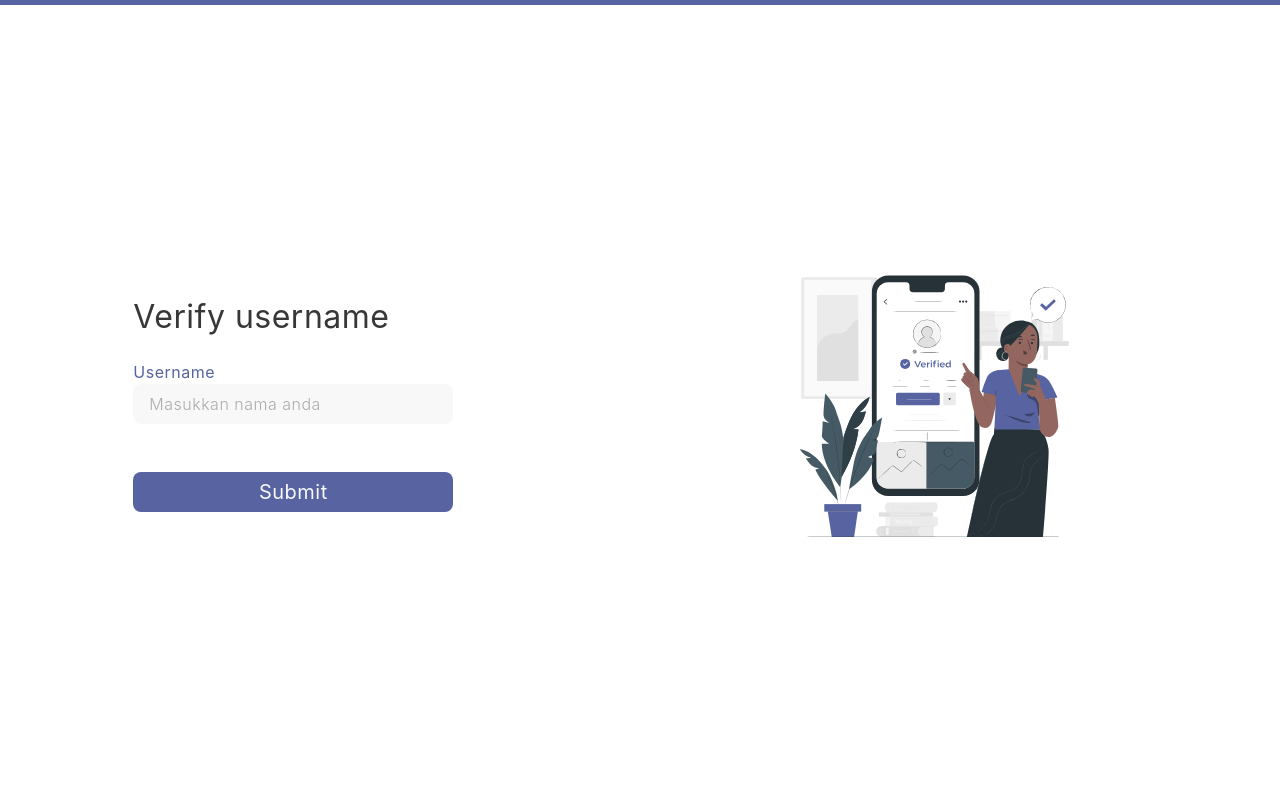
After one commit to joanpoerba/discover, a PHP site: page /view/forgotPassword.php in a window 1280 px wide. The commit adds this page. Run offline with PHP 8.4, Linux system fonts and the light colour scheme; some web fonts are replaced.

Commit message:
adding forgot password system

```diff
--- /dev/null
+++ b/functions/forgotPasswordFunction.php
@@ -0,0 +1,50 @@
+<?php
+require_once "../databaseConnection.php";
+$_SESSION["username"] = "default";
+
+function verifyUsername($connection, $username)
+{
+  $checkQuery = "SELECT username FROM user WHERE username = ?";
+  $stmt = mysqli_stmt_init($connection);
+
+  if (mysqli_stmt_prepare($stmt, $checkQuery)) {
+    mysqli_stmt_bind_param($stmt, "s", $username);
+    mysqli_stmt_execute($stmt);
+    $row = mysqli_stmt_get_result($stmt);
+
+    if (mysqli_num_rows($row) == 1) {
+      $_SESSION["username"] = "ada";
+      $_SESSION["usernameData"] = $username;
+    } else {
+      $_SESSION["username"] = "gada";
+    }
+  }
+}
+
+function changePassword($connection, $password)
+{
+  $changeQuery = "UPDATE user SET password = ? WHERE username = ?";
+  $stmt = mysqli_stmt_init($connection);
+
+  if(mysqli_stmt_prepare($stmt, $changeQuery)){
+    mysqli_stmt_bind_param($stmt, "ss", password_hash($password, PASSWORD_BCRYPT), $_SESSION["usernameData"]);
+    mysqli_stmt_execute($stmt);
+
+    return mysqli_affected_rows($connection);
+  }
+}
+
+if (isset($_POST["submitBtn"])) {
+  $username = htmlspecialchars(mysqli_real_escape_string($connection, $_POST["username"]));
+
+  $information = verifyUsername($connection, $username);
+}
+
+if(isset($_POST["changeBtn"])){
+  $password = htmlspecialchars(mysqli_real_escape_string($connection, $_POST["password"]));
+
+  if(changePassword($connection, $password) > 0){
+    header("location: ../view/loginPage.php");
+  }
+}
+?>
--- /dev/null
+++ b/style/forgotPassword.css
@@ -0,0 +1,80 @@
+@import url('https://fonts.cdnfonts.com/css/sf-pro-display');
+
+* {
+  margin: 0 !important;
+  padding: 0 !important;
+  font-family: 'SF Pro Display', sans-serif !important;
+  letter-spacing: .5px;
+}
+
+:root {
+  --base-color: #5764A1;
+}
+
+body {
+  height: 100vh;
+  border-top: 5px solid var(--base-color);
+  overflow: hidden;
+}
+
+.row {
+  height: 100vh;
+}
+
+h1 {
+  color: #373737;
+}
+
+label {
+  color: var(--base-color);
+}
+
+input {
+  outline: none;
+  background: #F8F8F8;
+}
+
+input::placeholder {
+  color: #ACACAC;
+}
+
+input[type="checkbox"] {
+  border-color: #373737;
+}
+
+.btn {
+  background: var(--base-color) !important;
+}
+
+p,
+a {
+  color: var(--base-color) !important;
+}
+
+a {
+  text-decoration: none;
+}
+
+ul li:nth-child(4) p a:hover {
+  text-decoration: underline;
+}
+
+@media (max-width: 576px) {
+  .formWrapper {
+    width: 300px;
+  }
+
+  .illustrasionWrapper {
+    display: none;
+  }
+}
+
+@media (max-width: 350px) {
+  .formWrapper {
+    width: 250px;
+  }
+
+  .formWrapper img {
+    width: 60px;
+  }
+}
--- /dev/null
+++ b/view/forgotPassword.php
@@ -0,0 +1,70 @@
+<?php
+require_once "../functions/forgotPasswordFunction.php";
+?>
+<!DOCTYPE html>
+<html lang="en">
+
+<head>
+  <meta charset="UTF-8" />
+  <meta http-equiv="X-UA-Compatible" content="IE=edge" />
+  <meta name="viewport" content="width=device-width, initial-scale=1.0" />
+  <meta name="description" content="a platform to knowing and add your culture to the world" />
+  <meta name="autor" content="FrogTel" />
+  <title>Discover</title>
+  <link href="https://cdn.jsdelivr.net/npm/bootstrap@5.3.0-alpha3/dist/css/bootstrap.min.css" rel="stylesheet" integrity="sha384-KK94CHFLLe+nY2dmCWGMq91rCGa5gtU4mk92HdvYe+M/SXH301p5ILy+dN9+nJOZ" crossorigin="anonymous" />
+  <link rel="stylesheet" href="../style/forgotPassword.css" />
+  <link rel="icon" href="../img/icon.ico">
+</head>
+
+<body class="container-fluid">
+  <div class="row justify-content-around align-items-center">
+    <div class="formWrapper col-xxl-3 col-xl-3 col-lg-3 col-md-5 col-sm-6">
+      <div>
+        <?php if ($_SESSION["username"] == "default" || $_SESSION["username"] == "gada") : ?>
+          <h1 class="fw-normal fs-2">Verify username</h1>
+        <?php else : ?>
+          <h1 class="fw-normal fs-2">Change your password</h1>
+        <?php endif; ?>
+      </div>
+      <form action="" method="post" class="mt-4 d-flex">
+        <ul class="w-100">
+          <?php if ($_SESSION["username"] == "default") : ?>
+            <li class="list-unstyled">
+              <label for="username">Username</label><br />
+              <input class="border-0 ps-3 py-2 fw-light w-100 rounded-3" type="text" id="username" name="username" placeholder="Masukkan nama anda" autocomplete="off" autofocus required />
+            </li>
+            <li class="list-unstyled mt-5">
+              <button class="btn rounded-3 py-1 fs-5 text-light w-100" name="submitBtn">Submit</button>
+            </li>
+          <?php endif; ?>
+          <?php if ($_SESSION["username"] == "gada") : ?>
+            <li class="list-unstyled">
+              <label for="username">Username</label><br />
+              <input class="border-0 ps-3 py-2 fw-light w-100 rounded-3" type="text" id="username" name="username" placeholder="Masukkan nama anda" autocomplete="off" autofocus required />
+              <p class="position-absolute text-danger fst-italic">Username not found</p>
+            </li>
+            <li class="list-unstyled mt-5">
+              <button class="btn rounded-3 py-1 fs-5 text-light w-100" name="submitBtn">Submit</button>
+            </li>
+          <?php endif; ?>
+          <?php if ($_SESSION["username"] == "ada") : ?>
+            <li class="list-unstyled">
+              <label for="password">Password</label><br />
+              <input class="border-0 ps-3 py-2 fw-light w-100 rounded-3" type="password" id="password" name="password" placeholder="Ganti password anda" autocomplete="off" autofocus required />
+            </li>
+            <li class="list-unstyled mt-5">
+              <button class="btn rounded-3 py-1 fs-5 text-light w-100" name="changeBtn">Change</button>
+            </li>
+          <?php endif; ?>
+        </ul>
+      </form>
+    </div>
+    <div class="illustrasionWrapper col-xxl-3 col-xl-4 col-lg-4 d-xxl-flex d-xl-flex d-lg-flex d-md-none d-sm-none justify-content-center align-items-center">
+      <div>
+        <img class="w-100" src="../img/verify.svg" alt="" />
+      </div>
+    </div>
+  </div>
+</body>
+
+</html>
--- a/view/loginPage.php
+++ b/view/loginPage.php
@@ -47,6 +47,7 @@ require_once "../functions/loginFunction.php";
           <li class="list-unstyled mt-4">
             <label for="password">Password</label><br />
             <input class="border-0 ps-3 py-2 fw-light w-100 rounded-3" type="password" id="password" name="password" placeholder="Masukkan password anda" autocomplete="off" required />
+            <a class="float-end mt-2" href="forgotPassword.php">Forgot your password?</a>
             <?php if ($information == "wrongPassword") : ?>
               <p class="position-absolute text-danger fst-italic">Please enter the correct password</p>
             <?php endif; ?>
```
Also changed, not shown: img/verify.svg (added).
